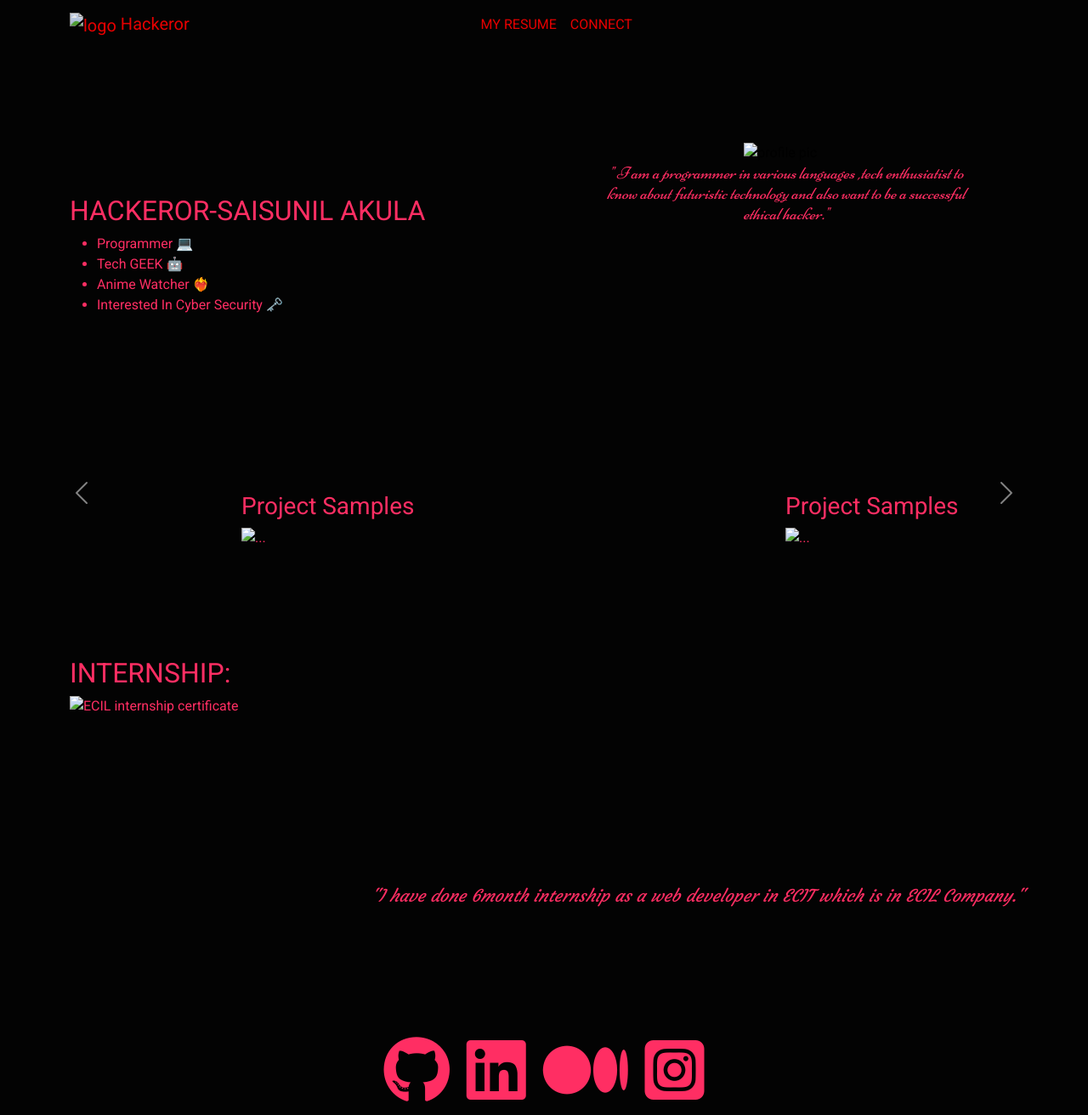
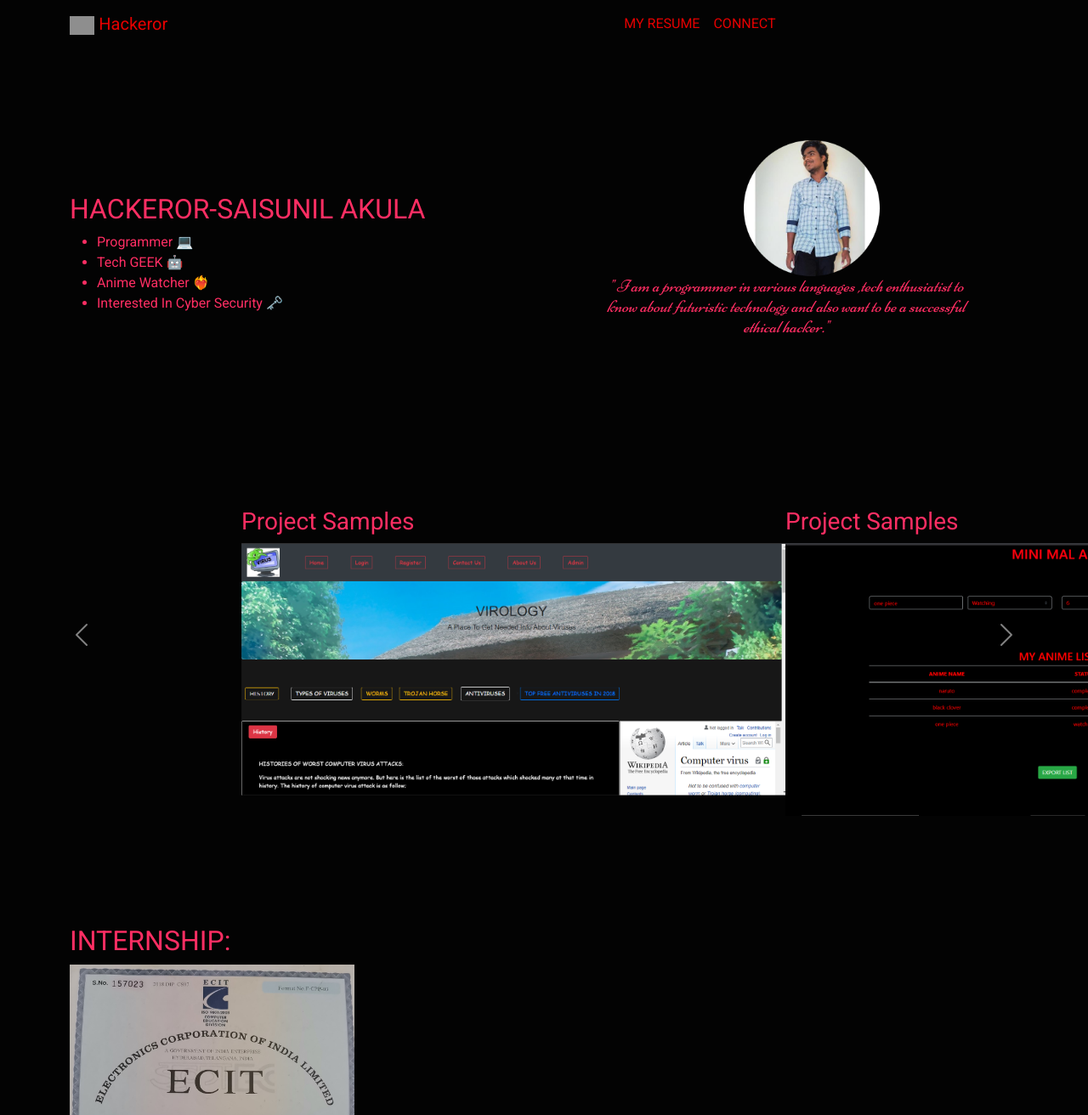
Before and after one commit to primordial-human/My-Style-Portofolio, a plain HTML site: page index.html in a window 1280 px wide. Shown: the top 1312 px of the page at 85% size. Drawn offline with nearby package versions, Linux system fonts and the light colour scheme; the site is published under a folder, as on GitHub Pages, so addresses that start at the root find nothing.

Commit message:
Add files via upload

```diff
--- a/index.html
+++ b/index.html
@@ -19,7 +19,7 @@
 <div class="container">
 <nav class="navbar navbar-expand-lg ">
     <a class="navbar-brand" href="index.html">
-        <img src="/images/mainlogos/kaneki.png" alt="logo">
+        <img src="images/mainlogos/kaneki.png" alt="logo">
         Hackeror
     </a>
     <button class="navbar-toggler" type="button" data-toggle="collapse" data-target="#navbarNav" aria-controls="navbarNav" aria-expanded="false" aria-label="Toggle navigation">
@@ -57,7 +57,7 @@
         </div>
         <div class="col-lg">
           <div class="container introsection">
-          <img id="profilepic" src="/images/mainlogos/profile.png" alt="profile pic">
+          <img id="profilepic" src="images/mainlogos/profile.png" alt="profile pic">
           <div class="container">
             <h5 id="intro">" I am a programmer in various languages ,tech enthusiatist to know about futuristic technology and also want to be a successful ethical hacker."</h5>
           </div>
@@ -79,11 +79,11 @@
     </div>
     <div class="carousel-item active">
       <h3>Project Samples</h3>
-      <img src="/images/projects images/virology.png"   class="d-block w-100" alt="...">
+      <img src="images/projects images/virology.png"   class="d-block w-100" alt="...">
     </div>
     <div class="carousel-item">
       <h3>Project Samples</h3>
-      <img src="/images/projects images/minmal.png" class="d-block w-100" alt="...">
+      <img src="images/projects images/minmal.png" class="d-block w-100" alt="...">
     </div>
 
   <a class="carousel-control-prev" href="#carouselExampleControls" role="button" data-bs-slide="prev">
@@ -100,7 +100,7 @@
   <div class="row ">
     <div class=""><h2>INTERNSHIP:</h2></div>
       <div class="col-lg ecil-img">
-        <img id ="ecil-img" src="/images/certificates/ecil.jpg" alt="ECIL internship certificate">
+        <img id ="ecil-img" src="images/certificates/ecil.jpg" alt="ECIL internship certificate">
         <div class="container ecil-text"><h5><em>"I have done 6month internship as a web developer in ECIT which is in ECIL Company."</em></h5></div>
       </div>
 
```
